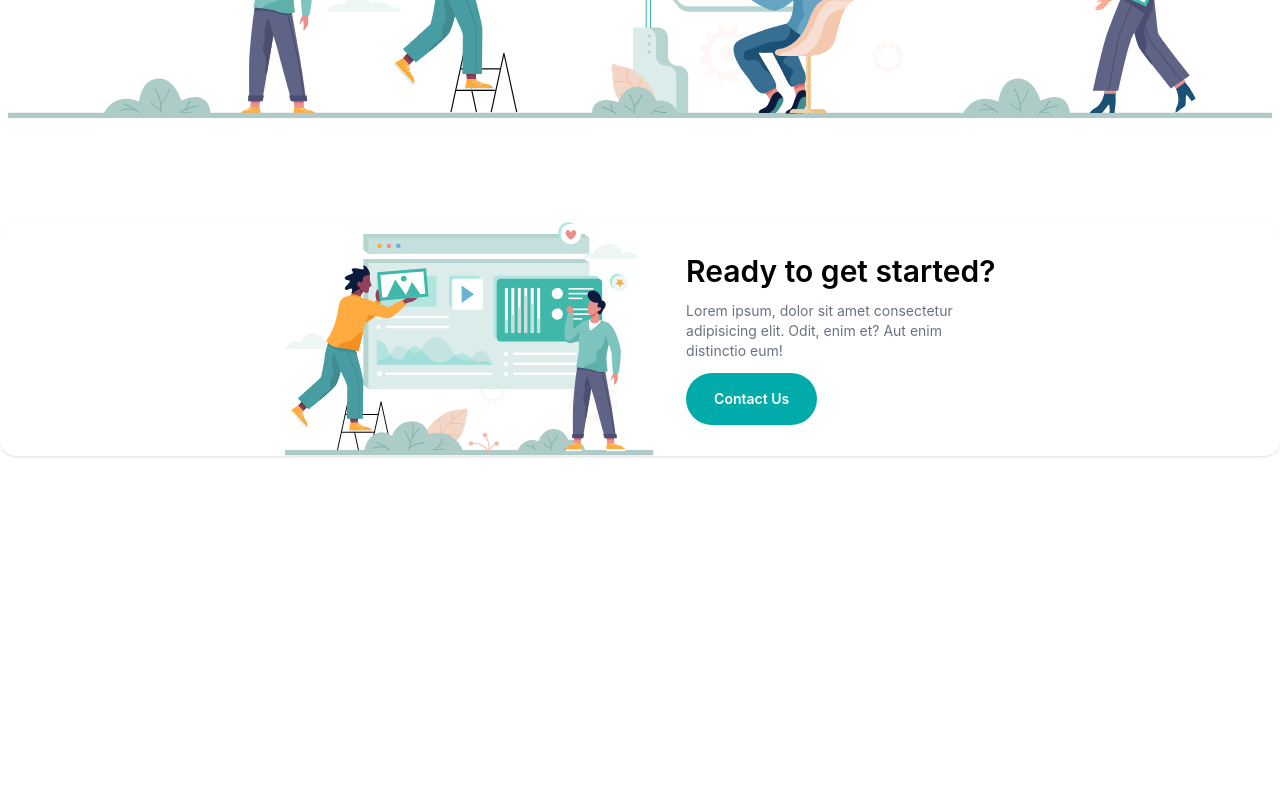
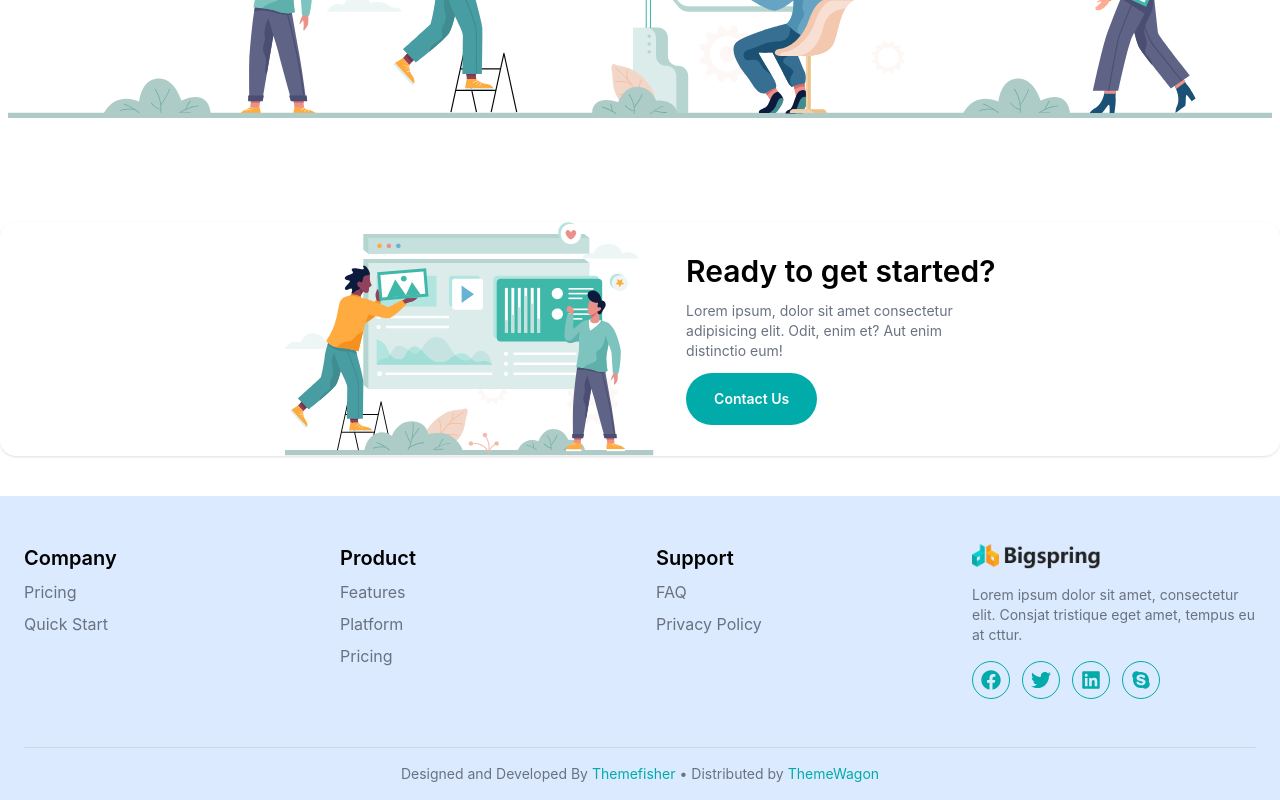
Before and after one commit to Asildar-Hajiyev/bigspring, a React (Vite) app: page / in a window 1280 px wide. Shown: the part 3368-4168 px from the top of the page. Before the commit the page ends 3864 px from the top, so only its background shows below. Built offline with nearby package versions, Linux system fonts and the light colour scheme.

Commit message:
Add Footer companent

```diff
--- a/src/Footer.jsx
+++ b/src/Footer.jsx
@@ -1,10 +1,59 @@
+import logo from './assets/logo.png'
+import { FaFacebook } from "react-icons/fa";
+import { FaTwitter } from "react-icons/fa";
+import { FaLinkedin } from "react-icons/fa";
+import { FaSkype } from "react-icons/fa";
+function Footer() {
+  return <footer className="bg-blue-100">
+  <div className="container mx-auto px-6">
+    <div className="grid grid-cols-2 lg:grid-cols-4 gap-8 py-12">
 
-function Footer() {
-  return (
-    <div>
+      <div className="flex flex-col gap-2">
+        <h3 className="font-semibold text-xl">Company</h3>
+        <a href="#" className="text-gray-500 hover:text-[#00ABAA]">Pricing</a>
+        <a href="#" className="text-gray-500 hover:text-[#00ABAA]">Quick Start</a>
+      </div>
+
+      <div className="flex flex-col gap-2">
+        <h3 className="font-semibold text-xl">Product</h3>
+        <a href="#" className="text-gray-500 hover:text-[#00ABAA]">Features</a>
+        <a href="#" className="text-gray-500 hover:text-[#00ABAA]">Platform</a>
+        <a href="#" className="text-gray-500 hover:text-[#00ABAA]">Pricing</a>
+      </div>
+
+      <div className="flex flex-col gap-2">
+        <h3 className="font-semibold text-xl">Support</h3>
+        <a href="#" className="text-gray-500 hover:text-[#00ABAA]">FAQ</a>
+        <a href="#" className="text-gray-500 hover:text-[#00ABAA]">Privacy Policy</a>
+      </div>
+
+      <div className="flex flex-col gap-4 col-span-2 lg:col-span-1">
+        <img src={logo} alt="" className="w-32" />
+        <p className="text-gray-500 text-sm">Lorem ipsum dolor sit amet, consectetur elit. Consjat tristique eget amet, tempus eu at cttur.</p>
+        <ul className="flex items-center gap-3">
+         <ul className="flex items-center gap-3">
+  <li className="border p-2 rounded-full border-[#00ABAA] duration-300 hover:scale-125 cursor-pointer hover:bg-[#00ABAA] group text-xl">
+    <FaFacebook className="text-[#00ABAA] group-hover:text-white duration-300"/>
+  </li>
+  <li className="border p-2 rounded-full border-[#00ABAA] duration-300 hover:scale-125 cursor-pointer hover:bg-[#00ABAA] group text-xl">
+    <FaTwitter className="text-[#00ABAA] group-hover:text-white duration-300"/>
+  </li>
+  <li className="border p-2 rounded-full border-[#00ABAA] duration-300 hover:scale-125 cursor-pointer hover:bg-[#00ABAA] group text-xl">
+    <FaLinkedin className="text-[#00ABAA] group-hover:text-white duration-300"/>
+  </li>
+  <li className="border p-2 rounded-full border-[#00ABAA] duration-300 hover:scale-125 cursor-pointer hover:bg-[#00ABAA] group text-xl">
+    <FaSkype className="text-[#00ABAA] group-hover:text-white duration-300"/>
+  </li>
+</ul></ul>
+      </div>
 
     </div>
-  )
+
+    <p className="flex flex-wrap items-center justify-center gap-1 border-t border-gray-300 py-4 text-sm text-gray-500 text-center">
+      Designed and Developed By <a href="#" className="text-[#00ABAA]">Themefisher</a> • Distributed by <a href="#" className="text-[#00ABAA]">ThemeWagon</a>
+    </p>
+  </div>
+</footer>
 }
 
-export default Footer
+export default Footer;
```
